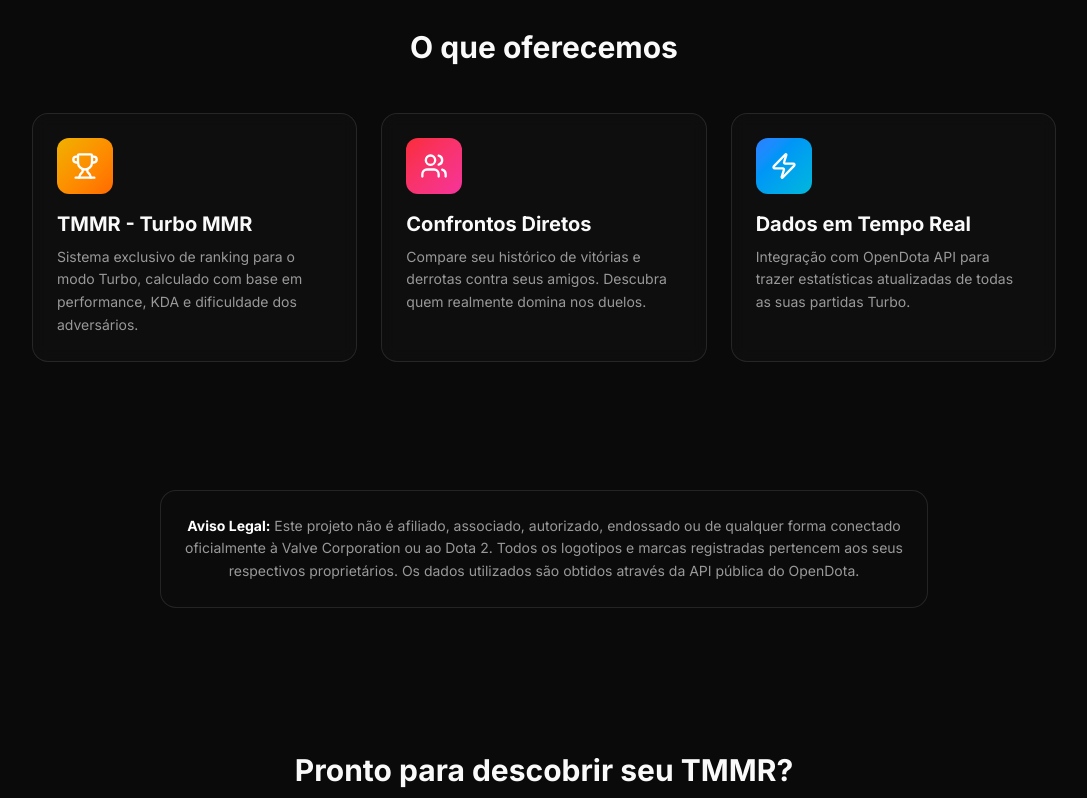
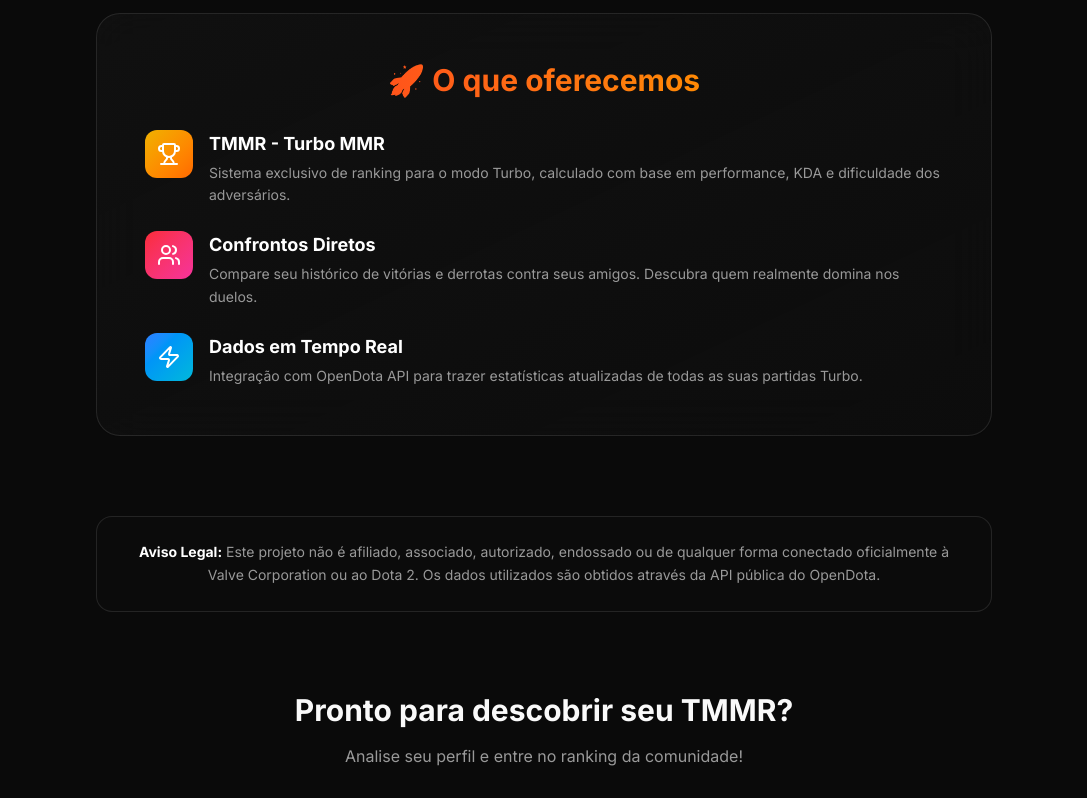
Before and after one commit to laaridev/dota2turbo-mmr, a Next.js app: page /about in a window 1280 px wide. Shown: the part 1040-1838 px from the top of the page, without its empty margins (96-1183 px from the left). Built offline with nearby package versions, Linux system fonts and the light colour scheme.

Commit message:
ui: improve About page layout - vertical features, consistent widths, reduced margins

```diff
--- a/app/about/page.tsx
+++ b/app/about/page.tsx
@@ -108,38 +108,44 @@ export default function AboutPage() {
                 </div>
             </section>
 
-            {/* Features Grid */}
-            <section className="py-16 px-4">
-                <div className="container mx-auto max-w-5xl">
-                    <motion.h2
+            {/* Features Section - Vertical List */}
+            <section className="py-12 px-4">
+                <div className="container mx-auto max-w-4xl">
+                    <motion.div
                         initial={{ opacity: 0, y: 20 }}
                         whileInView={{ opacity: 1, y: 0 }}
                         viewport={{ once: true }}
-                        className="text-3xl font-bold mb-12 text-center"
+                        className="bg-gradient-to-br from-card/80 to-card/40 backdrop-blur-xl border border-white/10 rounded-3xl p-8 md:p-12"
                     >
-                        O que oferecemos
-                    </motion.h2>
+                        <h2 className="text-3xl font-bold mb-8 text-center">
+                            <span className="text-transparent bg-clip-text bg-gradient-to-r from-primary to-orange-400">
+                                🚀 O que oferecemos
+                            </span>
+                        </h2>
 
-                    <div className="grid md:grid-cols-3 gap-6">
+                        <div className="space-y-6">
                             {features.map((feature, index) => (
                                 <motion.div
                                     key={feature.title}
-                                initial={{ opacity: 0, y: 30 }}
-                                whileInView={{ opacity: 1, y: 0 }}
+                                    initial={{ opacity: 0, x: -20 }}
+                                    whileInView={{ opacity: 1, x: 0 }}
                                     viewport={{ once: true }}
                                     transition={{ delay: index * 0.1 }}
-                                className="group relative bg-card/50 backdrop-blur-sm border border-white/10 rounded-2xl p-6 hover:border-white/20 transition-all duration-300"
+                                    className="flex items-start gap-4"
                                 >
-                                <div className={`w-14 h-14 rounded-xl bg-gradient-to-br ${feature.gradient} flex items-center justify-center mb-4 group-hover:scale-110 transition-transform`}>
-                                    <feature.icon className="w-7 h-7 text-white" />
+                                    <div className={`w-12 h-12 rounded-xl bg-gradient-to-br ${feature.gradient} flex items-center justify-center flex-shrink-0`}>
+                                        <feature.icon className="w-6 h-6 text-white" />
                                     </div>
-                                <h3 className="text-xl font-bold mb-2">{feature.title}</h3>
+                                    <div>
+                                        <h3 className="text-lg font-bold mb-1 text-white">{feature.title}</h3>
                                         <p className="text-muted-foreground text-sm leading-relaxed">
                                             {feature.description}
                                         </p>
+                                    </div>
                                 </motion.div>
                             ))}
                         </div>
+                    </motion.div>
                 </div>
             </section>
 
@@ -147,8 +153,8 @@ export default function AboutPage() {
 
 
             {/* Disclaimer Section */}
-            <section className="py-16 px-4">
-                <div className="container mx-auto max-w-3xl">
+            <section className="py-8 px-4">
+                <div className="container mx-auto max-w-4xl">
                     <motion.div
                         initial={{ opacity: 0, y: 20 }}
                         whileInView={{ opacity: 1, y: 0 }}
@@ -158,15 +164,14 @@ export default function AboutPage() {
                         <p className="text-sm text-muted-foreground leading-relaxed">
                             <strong className="text-white">Aviso Legal:</strong> Este projeto não é afiliado, associado,
                             autorizado, endossado ou de qualquer forma conectado oficialmente à Valve Corporation
-                            ou ao Dota 2. Todos os logotipos e marcas registradas pertencem aos seus respectivos proprietários.
-                            Os dados utilizados são obtidos através da API pública do OpenDota.
+                            ou ao Dota 2. Os dados utilizados são obtidos através da API pública do OpenDota.
                         </p>
                     </motion.div>
                 </div>
             </section>
 
             {/* CTA Section */}
-            <section className="py-20 px-4">
+            <section className="py-12 px-4">
                 <div className="container mx-auto max-w-4xl text-center">
                     <motion.div
                         initial={{ opacity: 0, y: 20 }}
```
Lines whose indentation alone changed are shown as unchanged.
